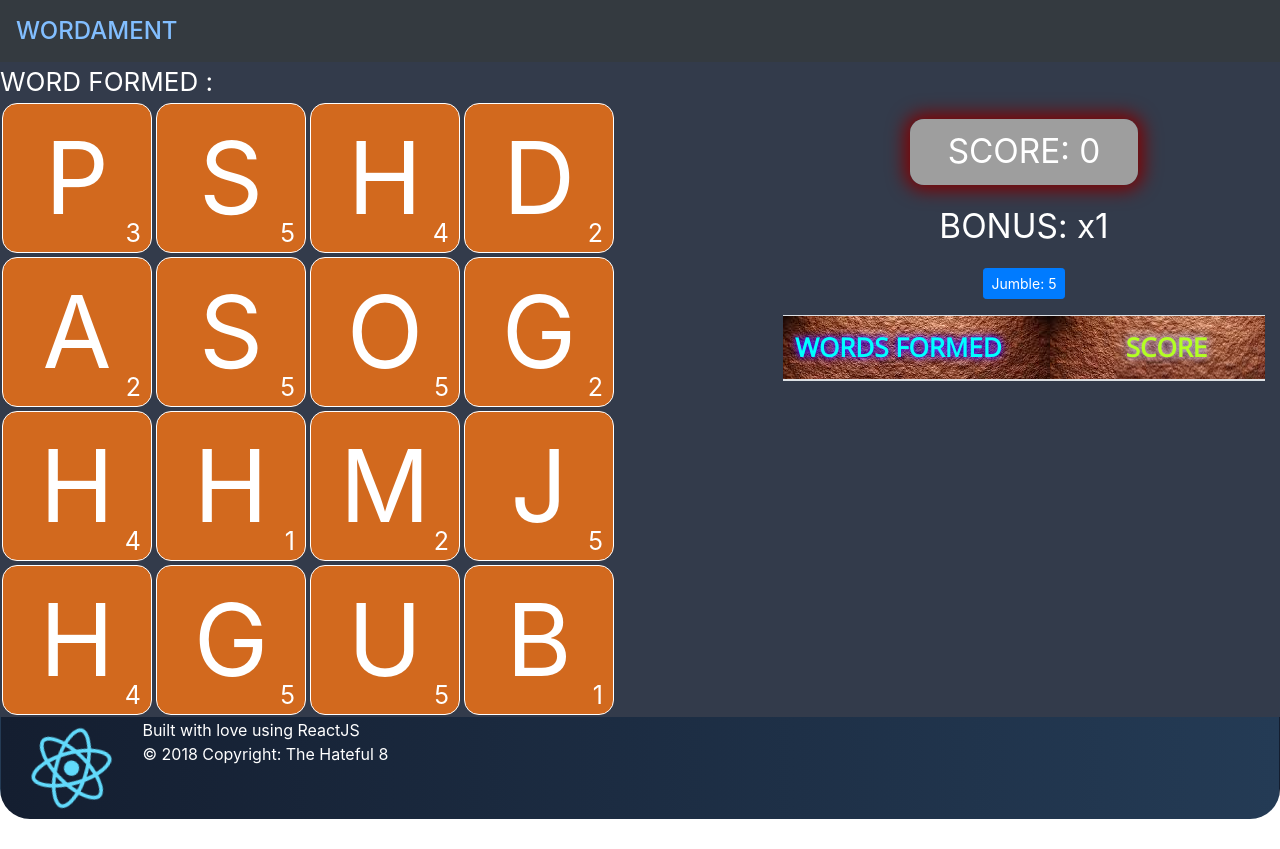
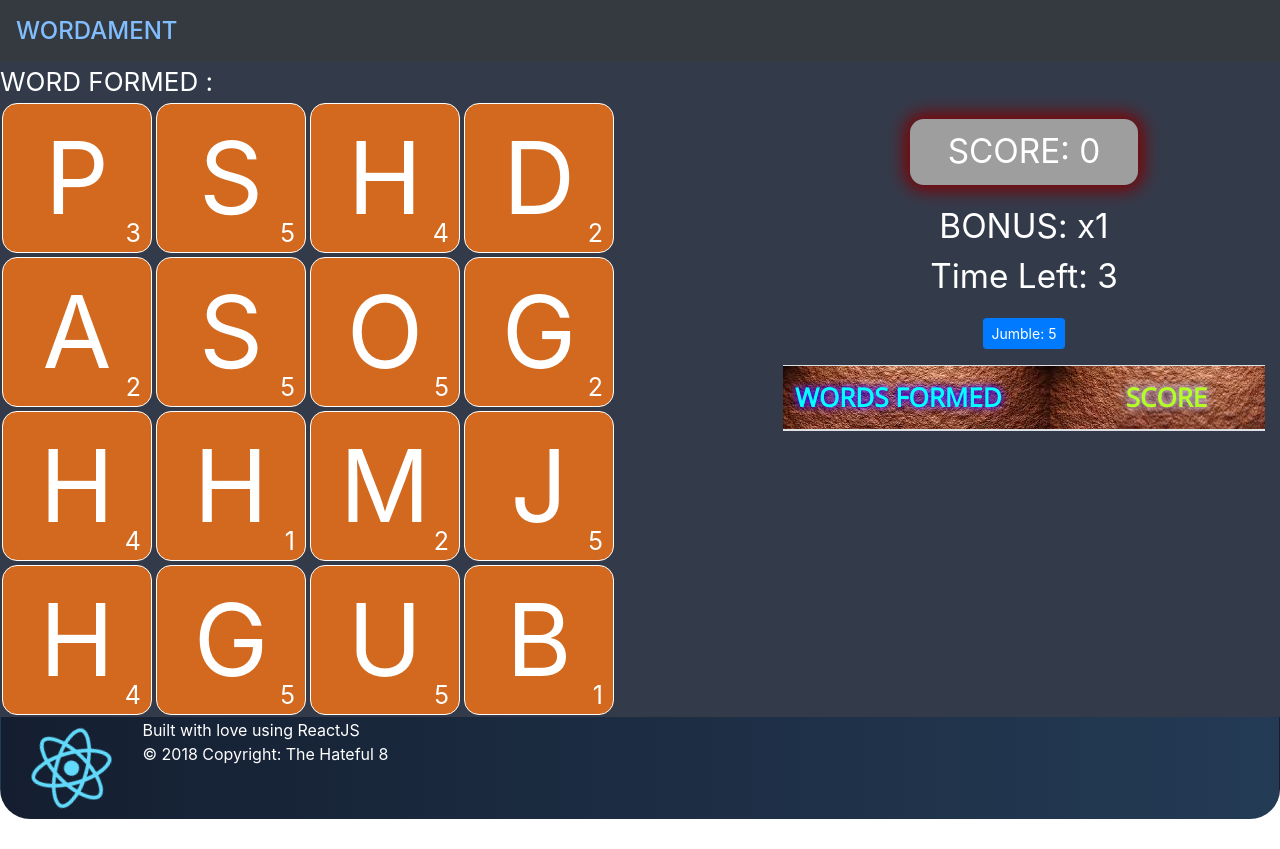
Before and after one commit to astrarudra/the-hateful-8, a React (Create React App) app in the folder finalproject/: page / in a window 1280 px wide. Both pictures are taken after a click on the button "Play". Built offline with nearby package versions, Linux system fonts and the light colour scheme; grey boxes are pictures that could not be loaded.

Commit message:
R2: Timer Added

```diff
--- a/finalproject/src/App.js
+++ b/finalproject/src/App.js
@@ -3,6 +3,7 @@ import './App.css';
 import allWords from './constants/words.json'
 import HomePage from './modules/HomePage'
 import PlayPage from './modules/PlayPage'
+import GameOverPage from './modules/GameOverPage'
 import NavBar from './common/NavBar'
 import Footer from './common/Footer'
 import _ from 'lodash'
@@ -32,6 +33,10 @@ export default class App extends Component {
   }
 
   setStore = (o) => this.setState(o)
+
+  timeUp = () => {
+    this.setState({pageSelected: 'gameOver'})
+  }
 
   jumble = () => {
     var { jumble, grid } = this.state
@@ -127,10 +132,11 @@ export default class App extends Component {
 
   render() {
     var { state, setState } = this
-    var { pageSelected } = state
+    var { pageSelected , score } = state
     var page = {
       home: <HomePage state={state} setStore={this.setStore} play={this.play} />,
-      play: <PlayPage state={state} jumbleFn={this.jumble} tileSelected={this.tileSelected} />
+      play: <PlayPage state={state} jumbleFn={this.jumble} tileSelected={this.tileSelected} timeUp={this.timeUp} />,
+      gameOver: <GameOverPage score={score} setStore={this.setStore} />
     }
 
     return (
--- a/finalproject/src/components/RightPanel.jsx
+++ b/finalproject/src/components/RightPanel.jsx
@@ -1,14 +1,16 @@
 import React, { Component } from 'react'
+import Timer from './Timer'
 
 export default class RightPanel extends Component {
     render() {
         var { score, bonus, wordsFormed, jumble } = this.props.state;
-        var { jumbleFn } = this.props
+        var { jumbleFn , timeUp } = this.props
         return (
             <div className="w-50">
                 <div className="right-score">
                     <div className="score-right">SCORE: {score}</div>
                     <div>BONUS: x{bonus}</div>
+                    <Timer startTime={5} timeUp={timeUp} />
                     <button className="btn btn-primary btn-sm m-3" onClick={jumble > 0 ? jumbleFn : null} disabled={!(jumble > 0)}>Jumble: {jumble}</button>
                 </div>
 
--- /dev/null
+++ b/finalproject/src/components/Timer.jsx
@@ -0,0 +1,30 @@
+import React, { Component } from 'react'
+
+var timer
+export default class Timer extends Component {
+
+    state = {time : this.props.startTime}
+
+    componentDidMount = () => {
+        timer = setInterval(this.setTime, 1000);
+    }
+
+    setTime = () => {
+        var { time } = this.state
+        time -= 1
+        if(time === 0) {
+            clearInterval(timer);
+            this.props.timeUp()
+        }
+        else this.setState({time})
+    }
+
+    render() {
+        var { time } = this.state
+        return (
+            <div>
+                Time Left: {time}
+            </div>
+        )
+    }
+}
--- /dev/null
+++ b/finalproject/src/modules/GameOverPage.jsx
@@ -0,0 +1,14 @@
+import React, { Component } from 'react'
+
+export default class GameOverPage extends Component {
+    render() {
+        var { score , setStore } = this.props
+        return (
+            <div className="">
+                <div>Game Over</div>
+                <div>Your Score : {score} </div>
+                <div onClick={() => setStore({pageSelected: 'home'})}>Play Again</div>
+            </div>
+        )
+    }
+}
--- a/finalproject/src/modules/PlayPage.jsx
+++ b/finalproject/src/modules/PlayPage.jsx
@@ -4,7 +4,7 @@ import RightPanel from '../components/RightPanel'
 
 export default class PlayPage extends Component {
   render() {
-    var { tileSelected, state, jumbleFn } = this.props
+    var { tileSelected, state, jumbleFn , timeUp } = this.props
     var { wordComposed } = state
     return (
       <div className="d-flex">
@@ -12,7 +12,7 @@ export default class PlayPage extends Component {
           <div>WORD FORMED : {wordComposed.toUpperCase()}</div>
           <GameGrid state={state} tileSelected={tileSelected} />
         </div>
-        <RightPanel state={state} jumbleFn={jumbleFn} />
+        <RightPanel state={state} jumbleFn={jumbleFn} timeUp={timeUp} />
       </div>
     )
   }
```
